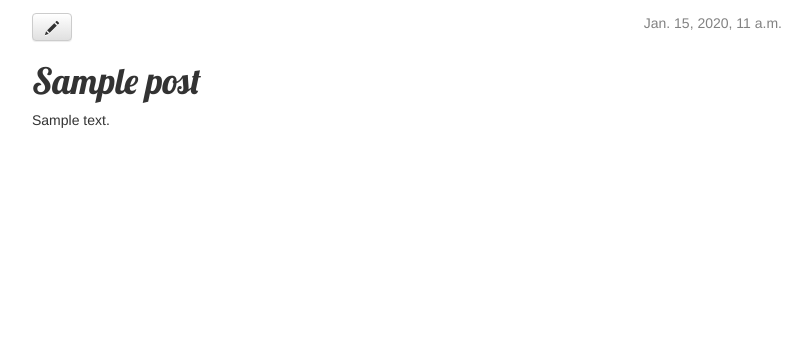
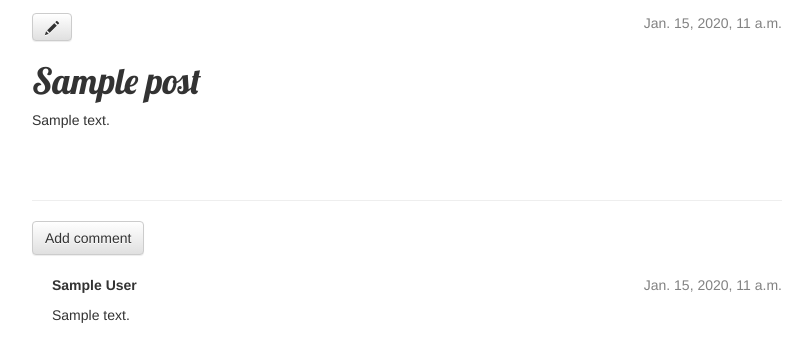
Before and after one commit to nojemi/my-first-blog, a Django app: page /post/1/ in a window 1280 px wide. Shown: the part 131-493 px from the top of the page, without its empty margins (23-835 px from the left). Run offline with Django 3.2, Linux system fonts and the light colour scheme; tables that the repository leaves empty hold one stand-in row (values such as "Sample post"); some libraries are stand-ins or nearby versions.

Commit message:
Added comments.

```diff
--- a/blog/admin.py
+++ b/blog/admin.py
@@ -1,4 +1,5 @@
 from django.contrib import admin
-from .models import Post
+from .models import Post, Comment
 
 admin.site.register(Post)
+admin.site.register(Comment)
--- a/blog/models.py
+++ b/blog/models.py
@@ -17,3 +17,17 @@ class Post(models.Model):
 
     def __str__(self):
         return self.title
+
+class Comment(models.Model):
+    post = models.ForeignKey('blog.Post', related_name='comments')
+    author = models.CharField(max_length=200)
+    text = models.TextField()
+    created_date = models.DateTimeField(default=timezone.now)
+    approved_comment = models.BooleanField(default=False)
+
+    def approve(self):
+        self.approved_comment = True
+        self.save()
+
+    def __str__(self):
+        return self.text
--- a/blog/static/css/blog.css
+++ b/blog/static/css/blog.css
@@ -50,3 +50,6 @@ h1, h2, h3, h4 {
 .post h1 a, .post h1 a:visited {
     color: #000000;
 }
+.comment {
+    margin: 20px 0px 20px 20px;
+}
--- a/blog/templates/blog/post_detail.html
+++ b/blog/templates/blog/post_detail.html
@@ -11,4 +11,15 @@
         <h1>{{ post.title }}</h1>
         <p>{{ post.text|linebreaks }}</p>
     </div>
+    <hr>
+    <a class="btn btn-default" href="{% url "add_comment_to_post" pk=post.pk %}">Add comment</a>
+{% for comment in post.comments.all %}
+    <div class="comment">
+        <div class="date">{{ comment.created_date }}</div>
+        <strong>{{ comment.author }}</strong>
+        <p>{{ comment.text|linebreaks }}</p>
+    </div>
+{% empty %}
+    <p>No comments here yet :(</p>
+{% endfor %}
 {% endblock %}
--- a/blog/urls.py
+++ b/blog/urls.py
@@ -6,4 +6,5 @@ urlpatterns = [
     url(r'^post/(?P<pk>[0-9]+)/$', views.post_detail, name='post_detail'),
     url(r'^post/new/$', views.post_new, name='post_new'),
      url(r'^post/(?P<pk>[0-9]+)/edit/$', views.post_edit, name='post_edit'),
+     url(r'^post/(?P<pk>[0-9]+)/comment/$', views.add_comment_to_post, name='add_comment_to_post'),
 ]
--- a/blog/views.py
+++ b/blog/views.py
@@ -1,4 +1,4 @@
-from .forms import PostForm
+from .forms import PostForm, CommentForm
 from django.shortcuts import render
 from django.utils import timezone
 from .models import Post
@@ -36,3 +36,16 @@ def post_edit(request, pk):
     else:
         form = PostForm(instance=post)
     return render(request, 'blog/post_edit.html', {'form': form})
+
+def add_comment_to_post(request, pk):
+    post = get_object_or_404(Post, pk=pk)
+    if request.method == "POST":
+        form = CommentForm(request.POST)
+        if form.is_valid():
+            comment = form.save(commit=False)
+            comment.post = post
+            comment.save()
+            return redirect('blog.views.post_detail', pk=post.pk)
+    else:
+        form = CommentForm()
+    return render(request, 'blog/add_comment_to_post.html', {'form': form})
```
Also changed, not shown: blog/forms.py (+7 -1 lines), blog/templates/blog/add_comment_to_post.html (added, +9 -0 lines), blog/templates/blog/post_list.html (+5 -4 lines), blog/migrations/0002_comment.py (added).
